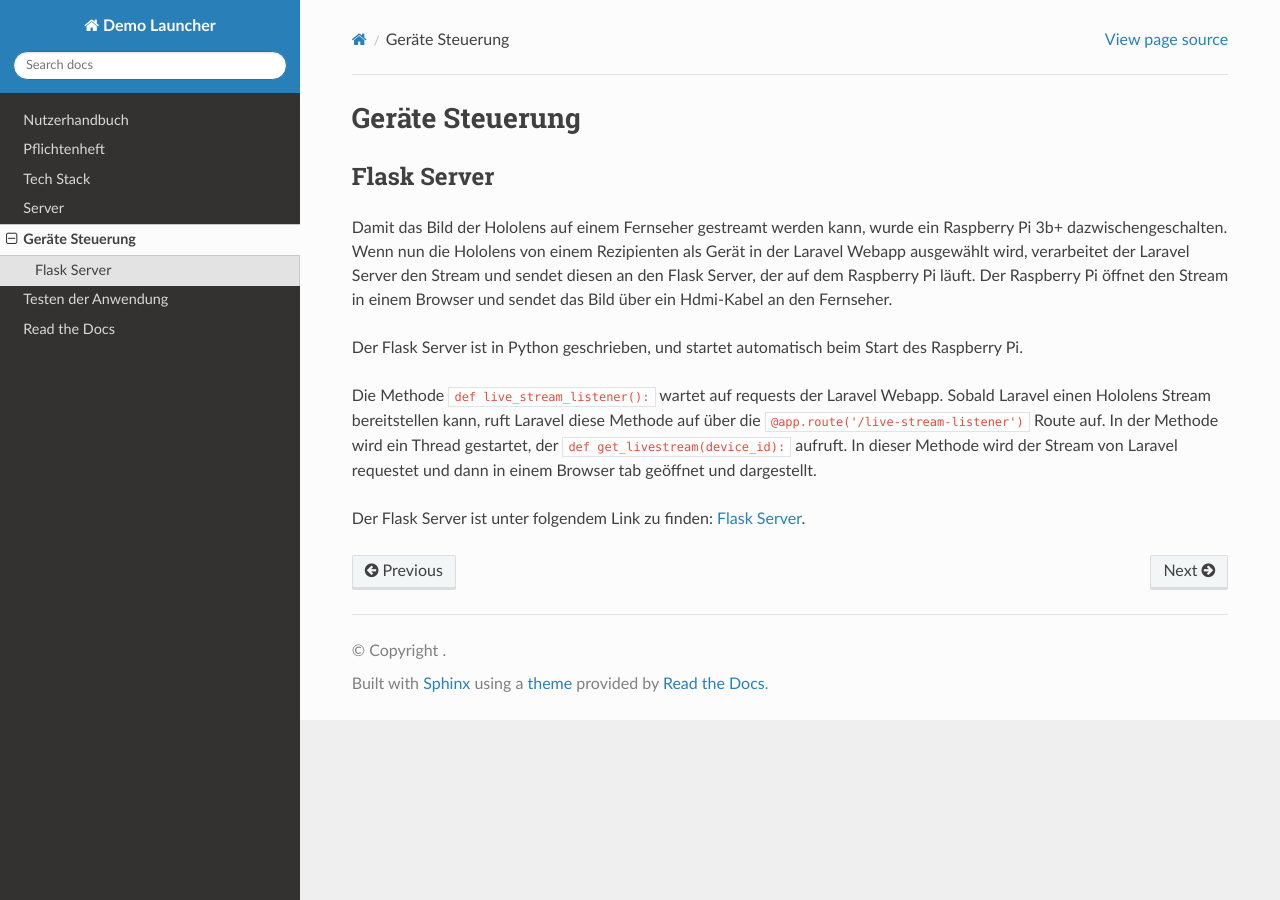
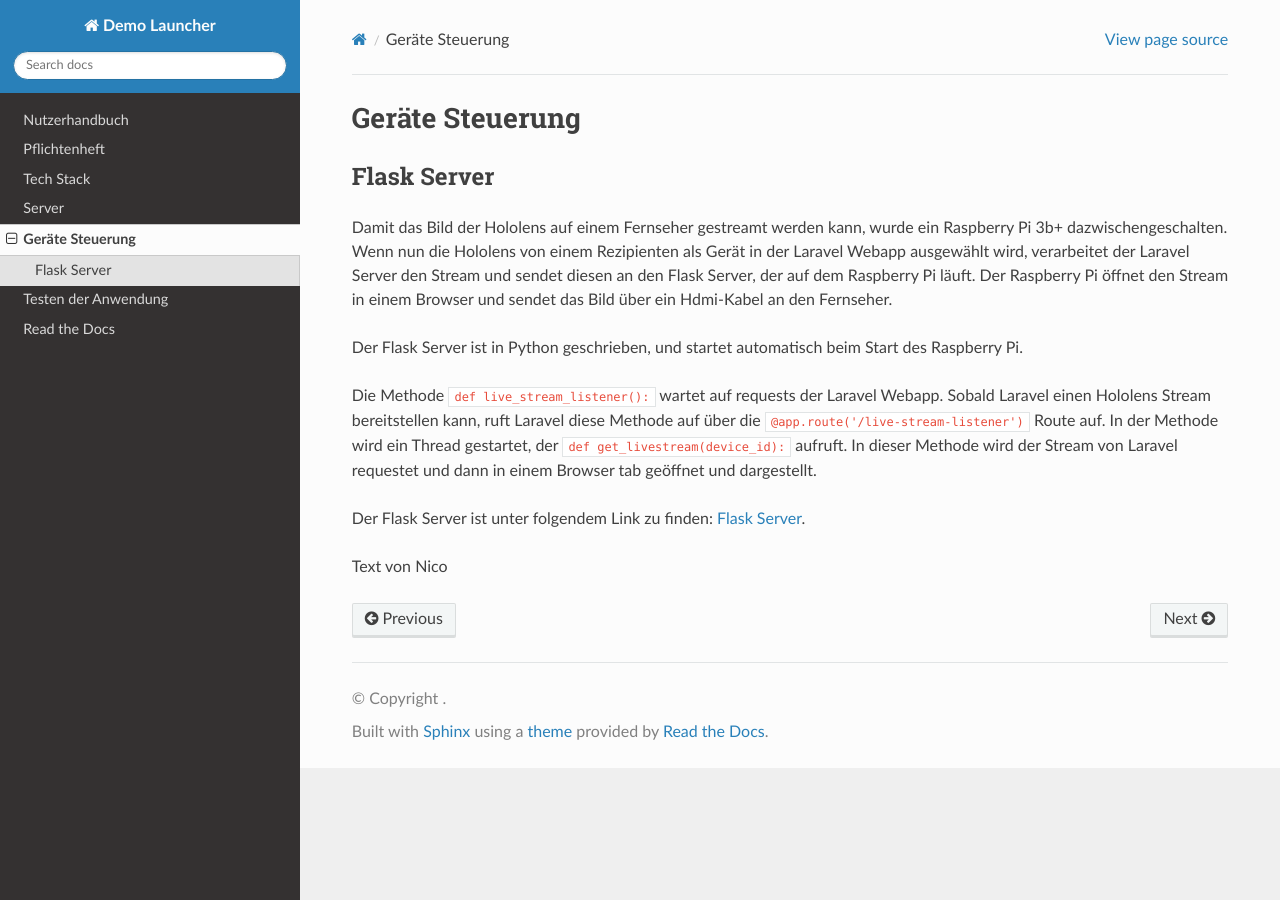
Before and after one commit to yazawa69/SWD-Gruppe-1-DemoLauncher, a Sphinx documentation site: the page built from docs/device_control.rst, in a window 1280 px wide. Built offline with Sphinx 7.4.7 and the Read the Docs theme 2.0.0, drawn with Linux system fonts in a browser that asks for light colours.

Commit message:
added authors to docs

```diff
--- a/docs/device_control.rst
+++ b/docs/device_control.rst
@@ -18,3 +18,5 @@ In der Methode wird ein Thread gestartet, der ``def get_livestream(device_id):``
 von Laravel requestet und dann in einem Browser tab geöffnet und dargestellt.
 
 Der Flask Server ist unter folgendem Link zu finden: `Flask Server <https://github.com/yazawa69/flask_code/blob/main/flask_test.py/>`_.
+
+Text von Nico
--- a/docs/testing.rst
+++ b/docs/testing.rst
@@ -535,3 +535,6 @@ Weitere Funktionalitäten
 •   Die Ansteuerung weiterer Gerätekategorien soll implementiert werden.
     Aktuell ist die Ansteuerung von einer Hololens 1. Gen Brille und eines Flask Servers möglich.
     Die Ansteuerung von weiteren Gerätekategorien wie beispielsweise Audio-Geräten oder Smart-Home-Geräten soll implementiert werden.
+
+
+Tests von Lisa
```
